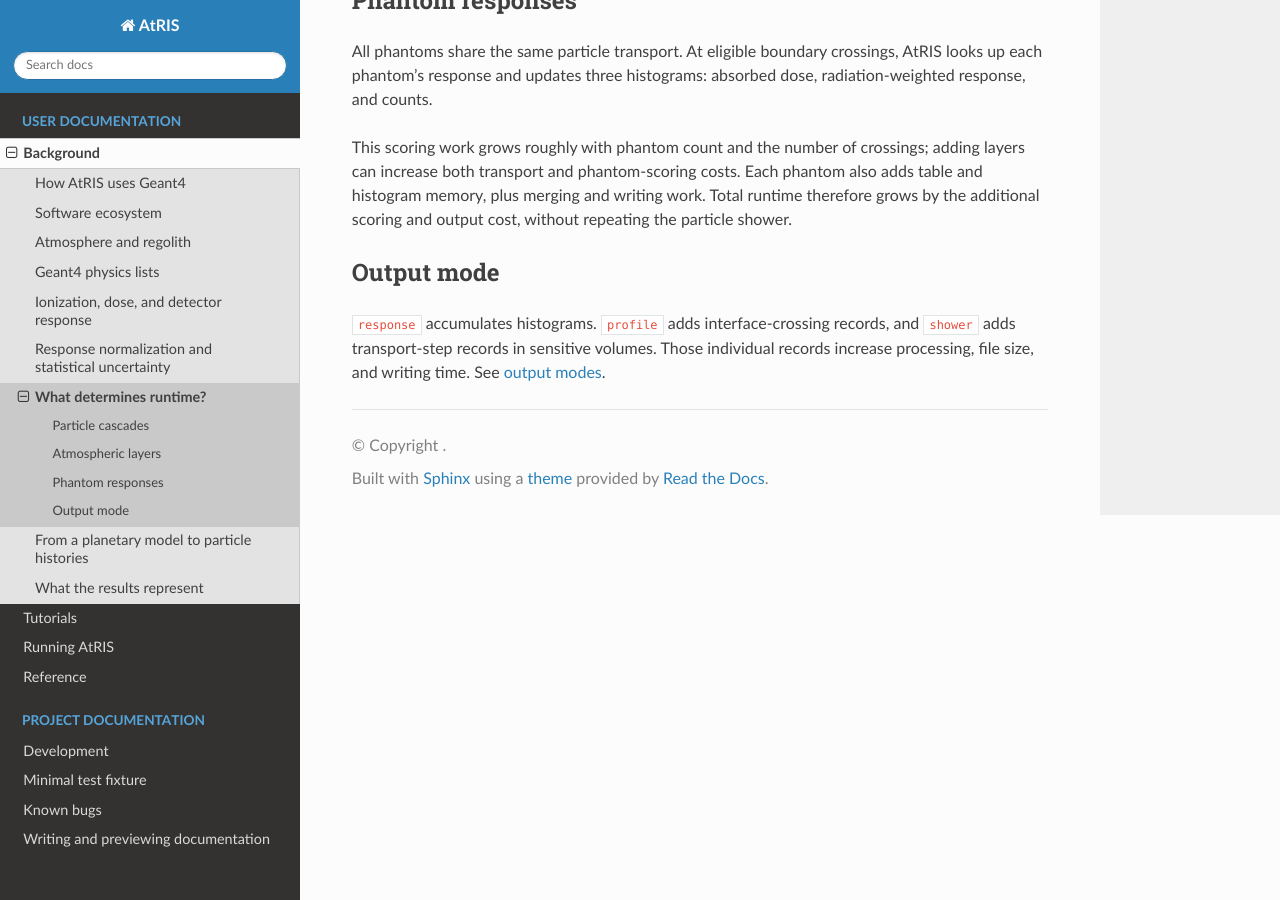
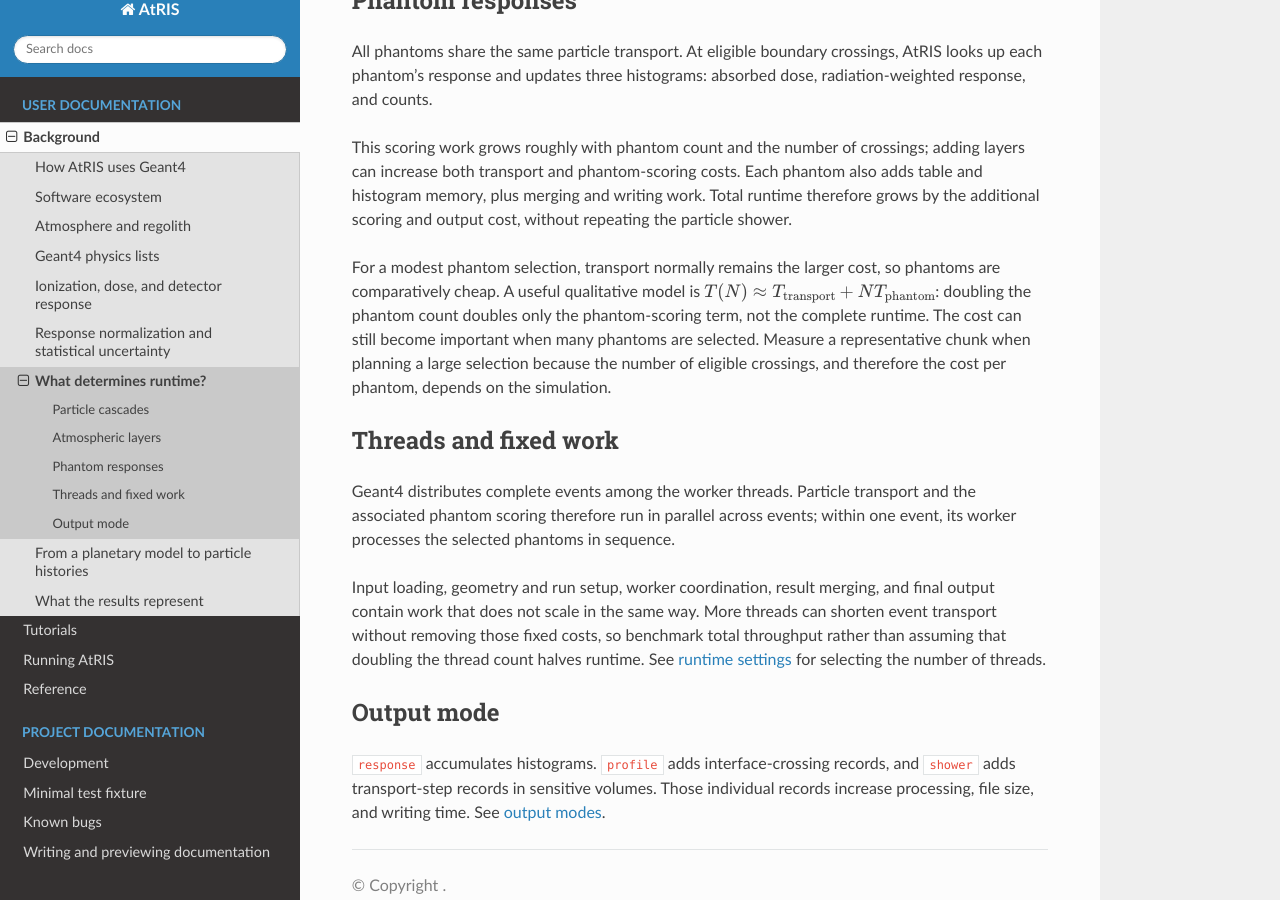
Before and after one commit to AtRIS-software/atris, a Sphinx documentation site: the page built from docs/background/what-determines-runtime.md, in a window 1280 px wide and 900 px high, scrolled down 552 px. Built offline with Sphinx 7.4.7 and the Read the Docs theme 3.1.0, drawn with Linux system fonts in a browser that asks for light colours.

Commit message:
docs: explain phantom and thread runtime costs

```diff
--- a/docs/background/what-determines-runtime.md
+++ b/docs/background/what-determines-runtime.md
@@ -30,6 +30,28 @@ also adds table and histogram memory, plus merging and writing work. Total
 runtime therefore grows by the additional scoring and output cost, without
 repeating the particle shower.
 
+For a modest phantom selection, transport normally remains the larger cost, so
+phantoms are comparatively cheap. A useful qualitative model is
+$T(N) \approx T_{\mathrm{transport}} + N T_{\mathrm{phantom}}$: doubling the
+phantom count doubles only the phantom-scoring term, not the complete runtime.
+The cost can still become important when many phantoms are selected. Measure a
+representative chunk when planning a large selection because the number of
+eligible crossings, and therefore the cost per phantom, depends on the
+simulation.
+
+## Threads and fixed work
+
+Geant4 distributes complete events among the worker threads. Particle transport
+and the associated phantom scoring therefore run in parallel across events;
+within one event, its worker processes the selected phantoms in sequence.
+
+Input loading, geometry and run setup, worker coordination, result merging, and
+final output contain work that does not scale in the same way. More threads can
+shorten event transport without removing those fixed costs, so benchmark total
+throughput rather than assuming that doubling the thread count halves runtime.
+See [runtime settings](../reference/runtime.md#thread-precedence) for selecting
+the number of threads.
+
 ## Output mode
 
 `response` accumulates histograms. `profile` adds interface-crossing records,
```
Also changed, not shown: docs/running-atris/prepare-simulation.md (+4 -2 lines).
